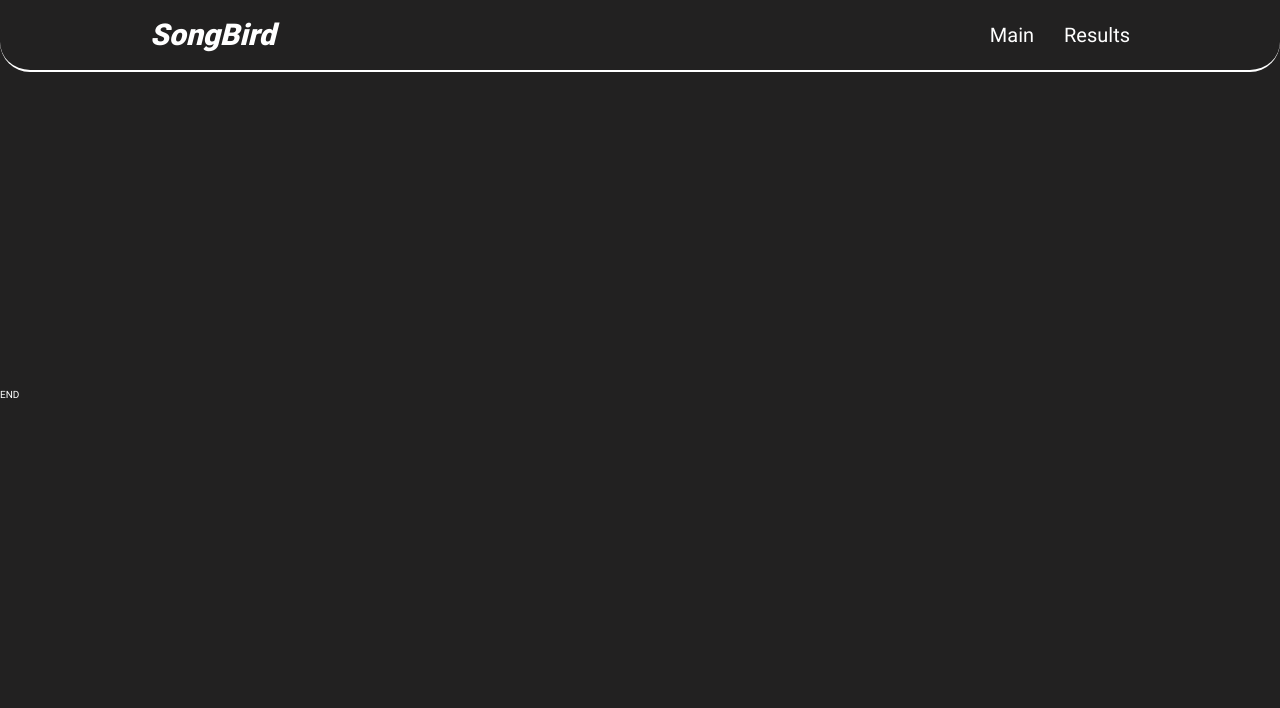
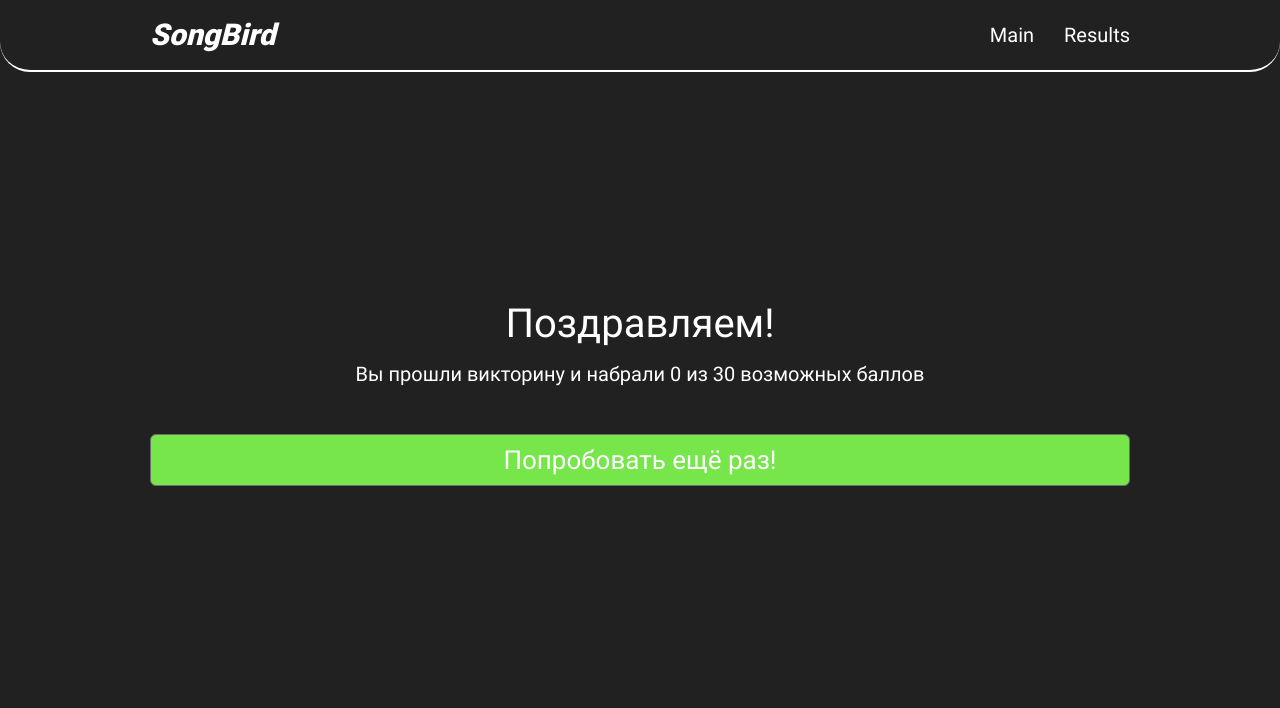
Before and after one commit to Globyss/SongBird, a website built with webpack: page src/results.html in a window 1280 px wide. Shown: the top 708 px of the page. Built offline with nearby package versions, Linux system fonts and the light colour scheme; files whose address does not match are found by name; a web font is replaced by a local one.

Commit message:
feat: create result.html and add routes

```diff
--- a/src/assets/js/game.js
+++ b/src/assets/js/game.js
@@ -140,7 +140,8 @@ function nextLevel(list) {
 }
 
 function endGame() {
-  // window.location.href = './results.html';
+  localStorage.setItem("score", score);
+  window.location.href = './results.html';
 }
 
 export {selectBird, fillAnswers, correctAnswer, level}
--- a/src/assets/js/player.js
+++ b/src/assets/js/player.js
@@ -1,4 +1,3 @@
-import { correctAnswer } from "./game";
 let isPlay = false;
 
 const questionAudio = new Audio();
--- /dev/null
+++ b/src/assets/js/result.js
@@ -0,0 +1,5 @@
+import '../styles/style.scss';
+
+const score = localStorage.getItem('score');
+const scoreNode = document.body.querySelector('.message span');
+scoreNode ? scoreNode.textContent = score : '';
--- a/src/assets/styles/pages/_results.scss
+++ b/src/assets/styles/pages/_results.scss
@@ -0,0 +1,34 @@
+.results {
+  .container {
+    text-align: center;
+    .message {
+      h2 {
+        font-size: 40px;
+        padding-bottom: 20px;
+      }
+
+      p {
+        font-size: 20px;
+      }
+    }
+
+    .try-again {
+      display: inline-block;
+      margin-top: 50px;
+      text-align: center;
+      border-radius: 6px;
+      color: $main-color;
+      background-color: transparent;
+      padding: 10px;
+      width: 100%;
+      border: 1px solid rgb(111, 110, 110);
+      background-color: rgb(118, 230, 74);
+
+      .try-again__button {
+        font-size: 26px;
+        color: $main-color;
+        background-color: transparent;
+      }
+    }
+  }
+}
--- a/src/results.html
+++ b/src/results.html
@@ -23,7 +23,17 @@
     </div>
   </header>
   <main>
-    END
+    <div class="results">
+      <div class="container">
+        <div class="message">
+          <h2>Поздравляем!</h2>
+          <p>Вы прошли викторину и набрали <span>0</span> из 30 возможных баллов </p>
+        </div>
+        <a class="try-again" href="./index.html">
+          <button type="button" class="try-again__button">Попробовать ещё раз!</button>
+        </a>
+      </div>
+    </div>
   </main>
   <footer class="footer">
     <div class="container">
--- a/webpack.config.js
+++ b/webpack.config.js
@@ -22,10 +22,12 @@ module.exports = ({develop}) => ({
   devtool: develop ? 'inline-source-map' : false,
   entry: {
     app: './src/index.js',
+    result: './src/assets/js/result.js',
   },
   output: {
       path: path.resolve(__dirname, 'dist'),
       filename: '[name].[contenthash].js',
+      library: '[name]',
       assetModuleFilename: 'assets/[name][ext]',
   },
   module: {
@@ -60,6 +62,9 @@ module.exports = ({develop}) => ({
     new HtmlWebpackPlugin({
       filename: './results.html',
       template: './src/results.html',
+      chunks: [
+        'result',
+      ]
     }),
 
     new MiniCssExtractPlugin({
```
